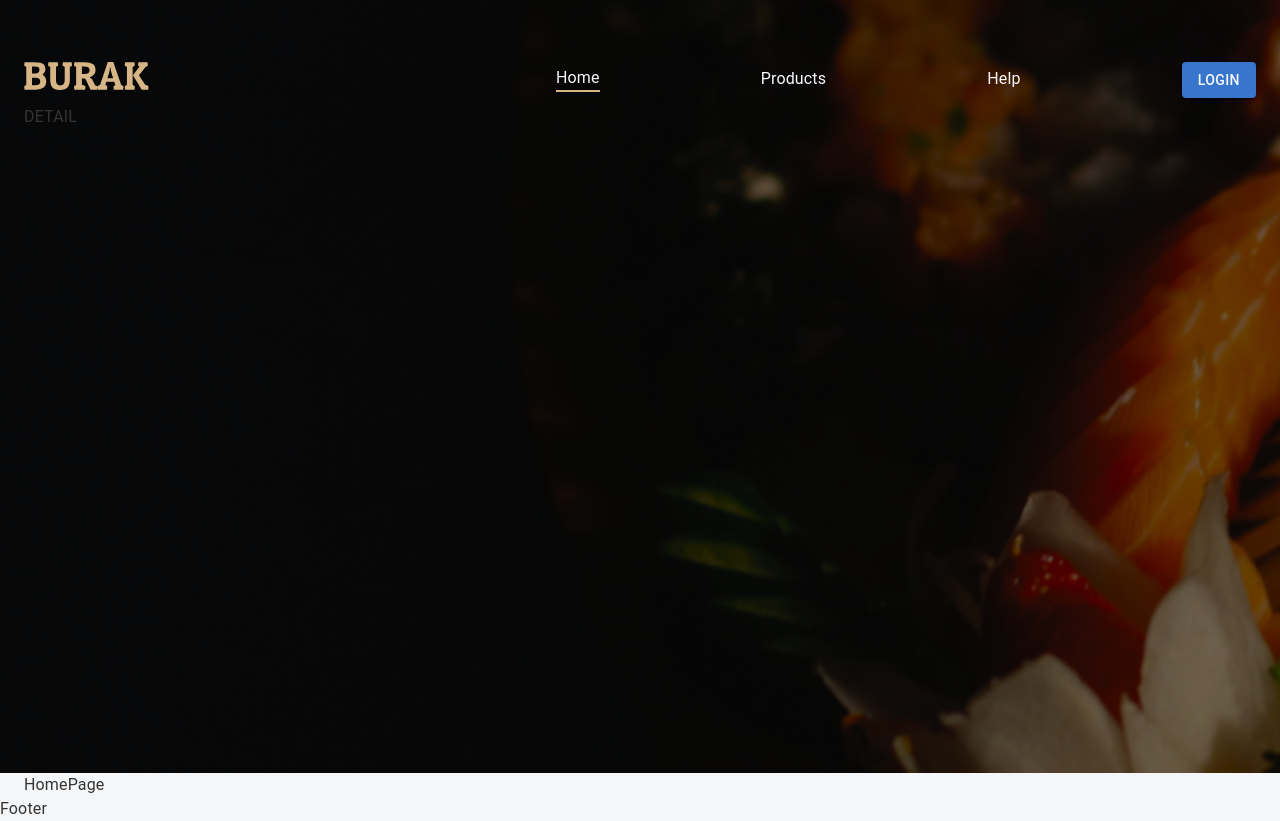
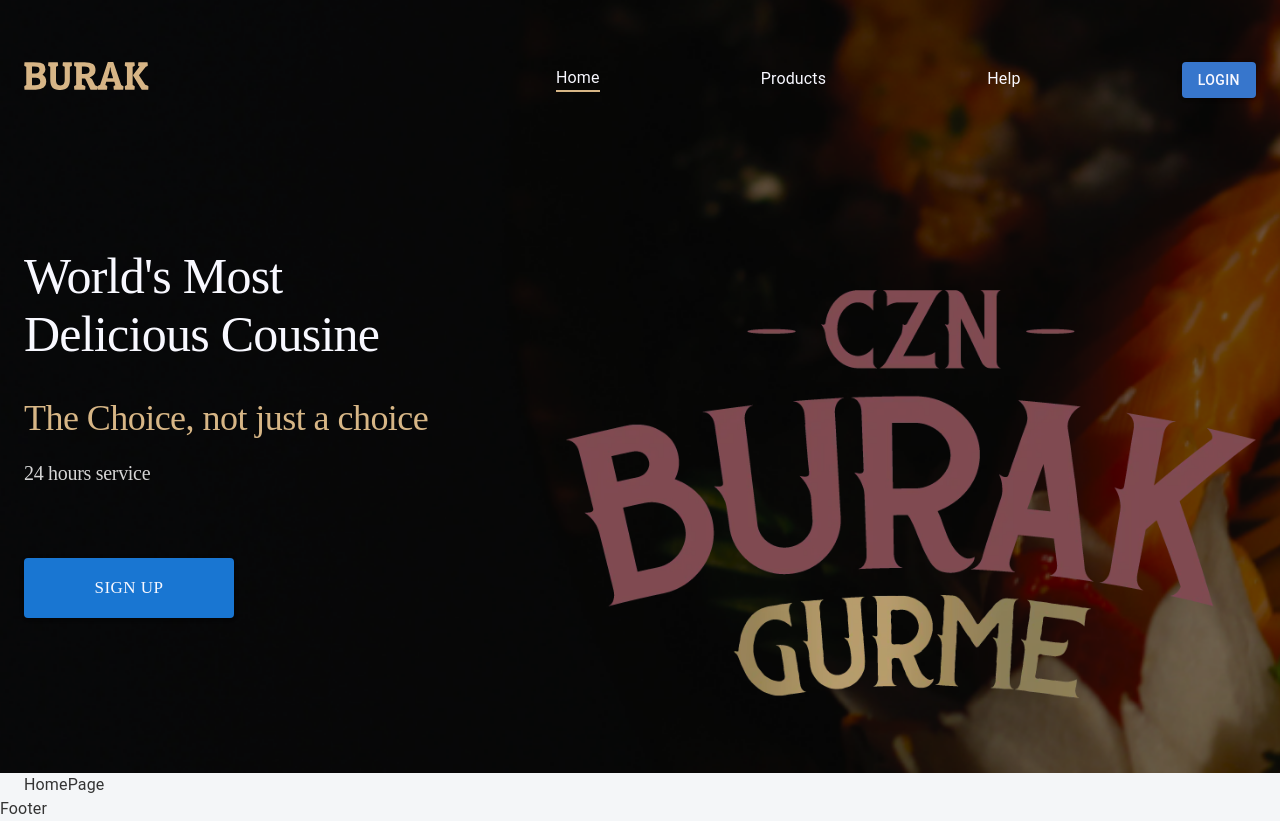
Before and after one commit to Jayson-Born/burak-react, a React (Create React App) app: page / in a window 1280 px wide. Built offline with nearby package versions, Linux system fonts and the light colour scheme.

Commit message:
fix: modify homeNavbar header component

```diff
--- a/src/app/components/headers/HomeNavbar.tsx
+++ b/src/app/components/headers/HomeNavbar.tsx
@@ -73,7 +73,26 @@
 
             </Stack>
         </Stack>
-        <Stack>DETAIL</Stack>
+        <Stack className= {"header-frame"}>
+            <Stack className={"detail"}>
+                <Box className={"head-main-txt"}>
+                    World's Most Delicious Cousine
+                </Box>
+                <Box className={"wel-txt"}> The Choice, not just a choice</Box>
+                <Box className={"service-txt"}> 24 hours service</Box>
+                <Box className={"signup"}>
+                    {!authMember? <Button
+                    variant= {"contained"}
+                     className={"signup-button"}>
+                        SIGN UP
+                     </Button> : null}
+                </Box>
+            </Stack>
+            <Stack className={"logo-frame"}>
+                <div className= {"logo-img"}> </div>
+            </Stack>
+
+        </Stack>
      </Container>
     </div>
     )
--- a/src/css/navbar.css
+++ b/src/css/navbar.css
@@ -72,3 +72,88 @@
 .home-navbar div.hover-line:after{
     transform-origin: 0% 50%;
 }
+
+.home-navbar .navbar-container .header-frame{
+    margin-top: 142px;
+    height: 462px;
+    display: flex;
+    flex-direction: row;
+    justify-content: space-between;
+}
+
+.home-navbar .navbar-container .header-frame .detail  {
+width: 510px;
+display: flex;
+flex-direction: column;
+}
+
+.home-navbar .navbar-container .header-frame .detail .head-main-txt{
+    width: 450px;
+    height: 150px;
+    font-family: "Roboto Serif";
+    font-size: 50px;
+    font-style: normal;
+    font-weight: 500;
+    line-height: normal;
+    letter-spacing: -0.75px;
+    color: #f8f8ff;
+}
+
+
+
+.home-navbar .navbar-container .header-frame .detail .wel-txt {
+    width: 510px;
+    height: 42px;
+    font-family: "Roboto Serif";
+    font-size: 36px;
+    font-style: normal;
+    font-weight: 400;
+    line-height: normal;
+    letter-spacing: -0.54px;
+    color: #d7b686;
+}
+.home-navbar .navbar-container .header-frame .detail .service-txt {
+    margin-top: 23px;
+    width: 152px;
+    height: 23px;
+    font-family: "Roboto Serif";
+    font-size: 20px;
+    font-style: normal;
+    font-weight: 400;
+    line-height: normal;
+    letter-spacing: -0.3px;
+    color: #d5d5d5;
+}
+
+.home-navbar .navbar-container .detail .signup {
+    margin-top: 73px;
+}
+
+.home-navbar .navbar-container .detail .signup .signup-button {
+    width: 210px;
+    height: 60px;
+    border-radius: 4px;
+    background: #1976d2 ;
+    text-align: center;
+    font-family: Poppins;
+    font-size: 17px;
+    font-style: normal;
+    font-weight: 400;
+    line-height: normal;
+    color: #f8f8ff;
+}
+
+.home-navbar .navbar-container .logo-frame {
+    margin-top: 43px;
+    width: 690px;
+    height: 419px;
+}
+
+.home-navbar .navbar-container .logo-frame .logo-img {
+    width: 100%;
+    height: 100%;
+    background: url("/public/img/logo.webp");
+    background-size: contain;
+    background-repeat: no-repeat;
+    filter:invert(25%)
+}
```
